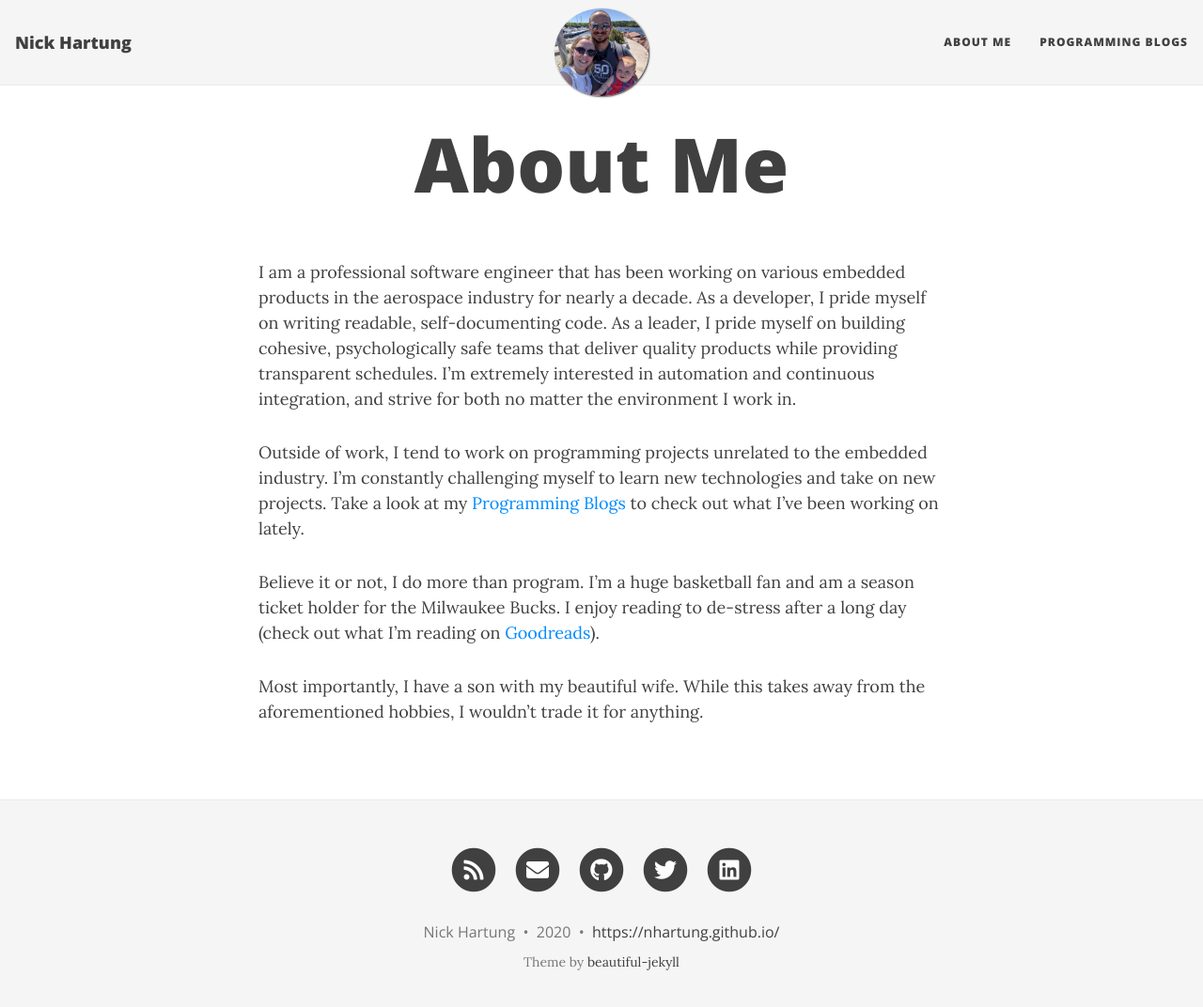
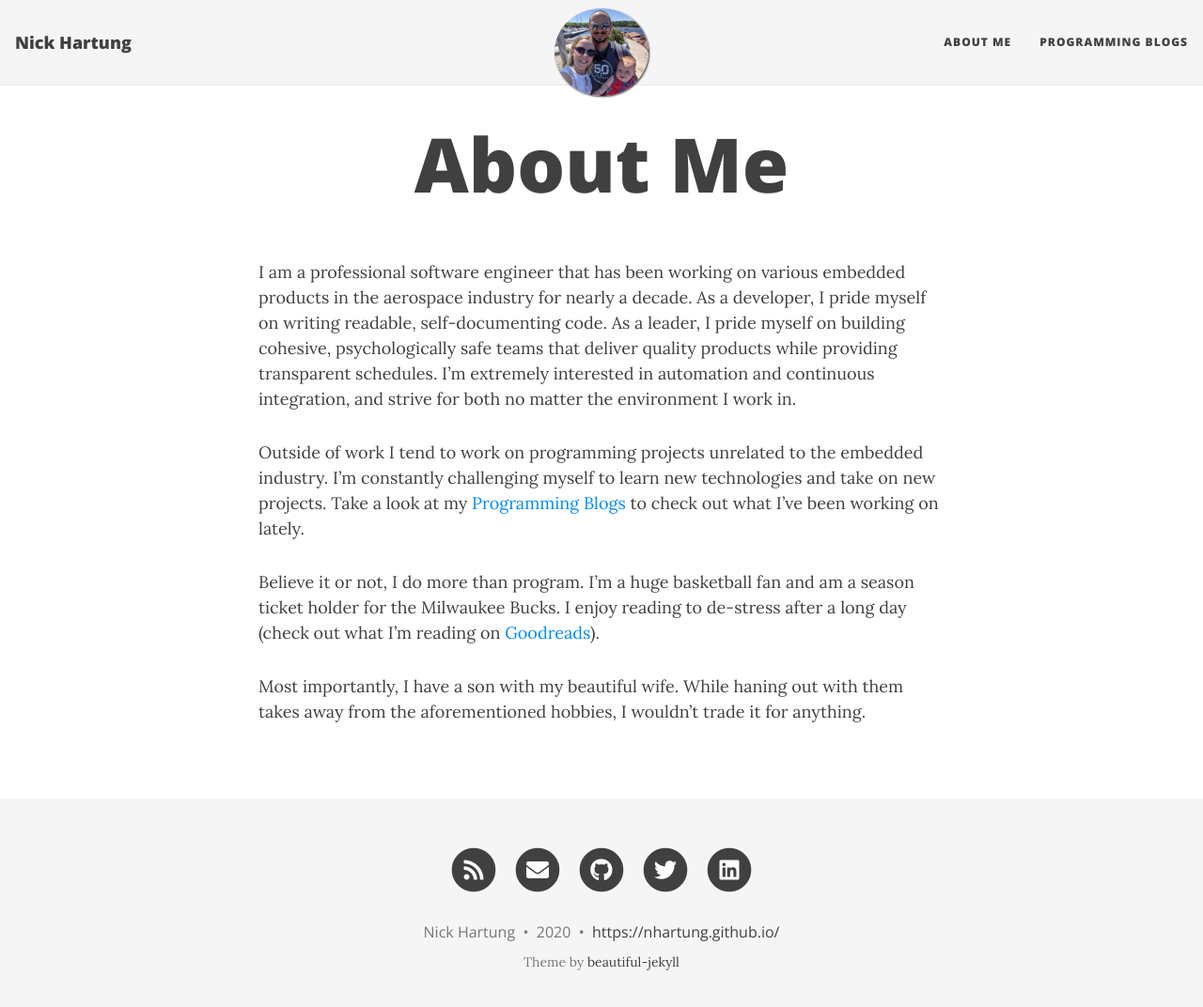
Before and after one commit to nhartung/nhartung.github.io, a Jekyll site: the page built from aboutme.md, in a window 1280 px wide and 1085 px high. Shown: the top 1072 px of the window at 94% size. Built offline with Jekyll 4.4.1, drawn with Linux system fonts in a browser that asks for light colours; nearby versions of some CDN libraries.

Commit message:
Clarifying sentence about family.

```diff
--- a/aboutme.md
+++ b/aboutme.md
@@ -4,10 +4,25 @@ title: About Me
 subtitle:
 ---
 
-I am a professional software engineer that has been working on various embedded products in the aerospace industry for nearly a decade. As a developer, I pride myself on writing readable, self-documenting code. As a leader, I pride myself on building cohesive, psychologically safe teams that deliver quality products while providing transparent schedules. I'm extremely interested in automation and continuous integration, and strive for both no matter the environment I work in.
+I am a professional software engineer that has been working on various embedded
+products in the aerospace industry for nearly a decade. As a developer, I pride
+myself on writing readable, self-documenting code. As a leader, I pride myself
+on building cohesive, psychologically safe teams that deliver quality products
+while providing transparent schedules. I'm extremely interested in automation
+and continuous integration, and strive for both no matter the environment I
+work in.
 
-Outside of work, I tend to work on programming projects unrelated to the embedded industry. I'm constantly challenging myself to learn new technologies and take on new projects. Take a look at my [Programming Blogs](../programming_blogs) to check out what I've been working on lately.
+Outside of work I tend to work on programming projects unrelated to the
+embedded industry. I'm constantly challenging myself to learn new technologies
+and take on new projects.
+Take a look at my [Programming Blogs](../programming_blogs)
+to check out what I've been working on lately.
 
-Believe it or not, I do more than program. I'm a huge basketball fan and am a season ticket holder for the Milwaukee Bucks. I enjoy reading to de-stress after a long day (check out what I'm reading on [Goodreads](https://www.goodreads.com/user/show/79938869-nick-hartung)).
+Believe it or not, I do more than program. I'm a huge basketball fan and am a
+season ticket holder for the Milwaukee Bucks. I enjoy reading to de-stress
+after a long day (check out what I'm reading on
+[Goodreads](https://www.goodreads.com/user/show/79938869-nick-hartung)).
 
-Most importantly, I have a son with my beautiful wife. While this takes away from the aforementioned hobbies, I wouldn't trade it for anything.
+Most importantly, I have a son with my beautiful wife. While haning out with
+them takes away from the aforementioned hobbies, I wouldn't trade it for
+anything.
```
